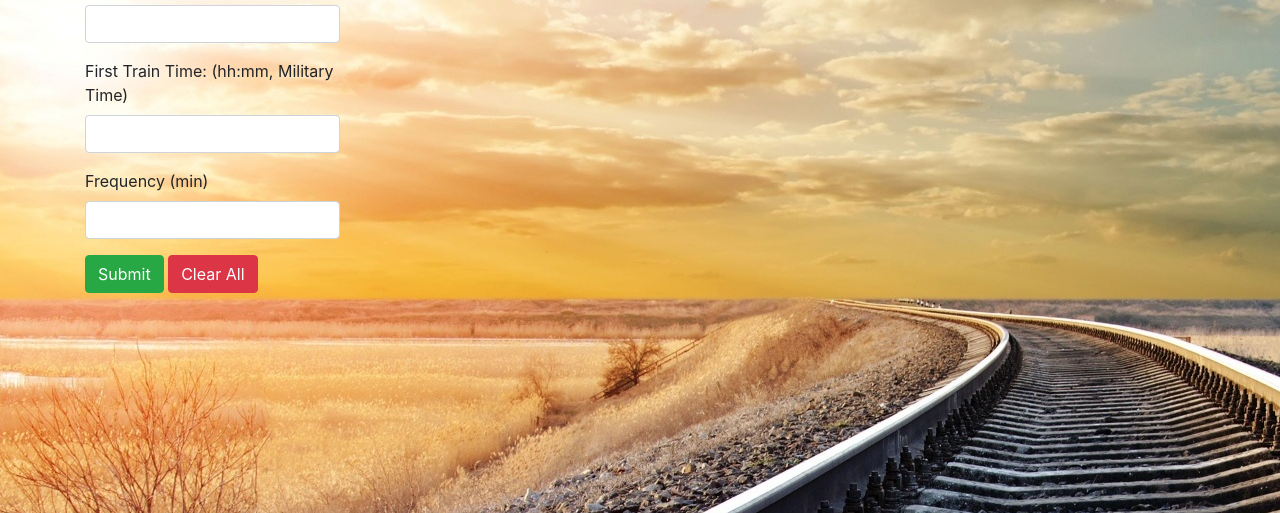
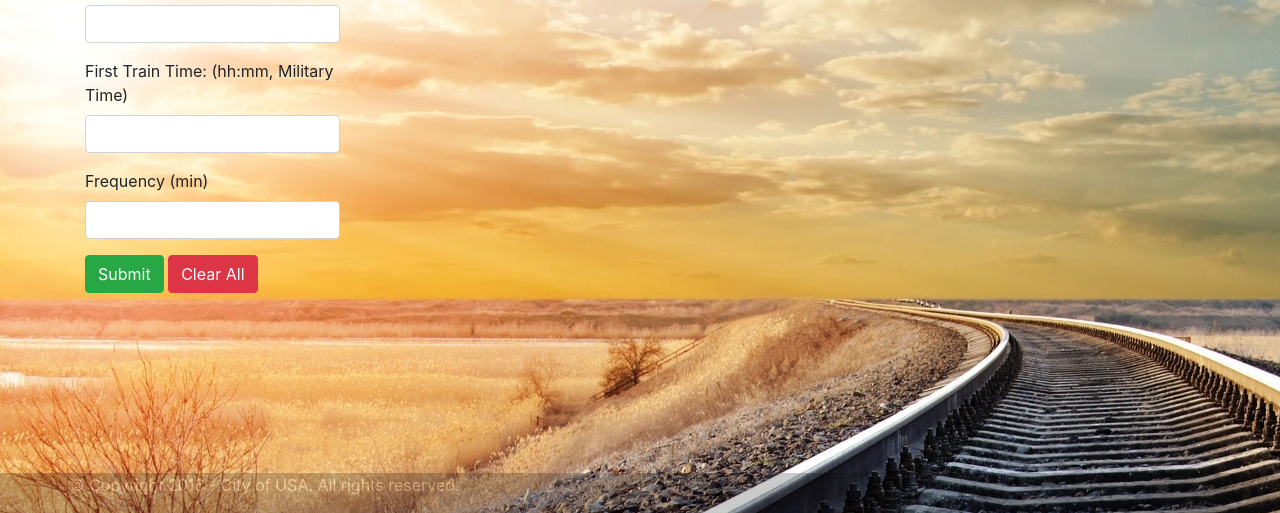
Before and after one commit to Jdeje002/Firebase-Assignment---Train-Scheduler, a plain HTML site: page index.html in a window 1280 px wide. Shown: the part 287-800 px from the top of the page. Drawn offline with nearby package versions, Linux system fonts and the light colour scheme; no server answers.

Commit message:
footer added

```diff
--- a/assets/css/style.css
+++ b/assets/css/style.css
@@ -1,14 +1,28 @@
+
+body{
+    background-image: url("../img/traintracks.jpg")
+}
+#tableBody{
+    background-color: whitesmoke;
+    margin-bottom: 25px;
+}
+
 .jumbotron {
     padding:20px;
     margin-bottom: 0px;
     opacity: 0.2;
     color: #fff;
     background: #000;
+}
 
-}
-body{
-    background-image: url("../img/traintracks.jpg")
-}
-#tableBody{
-    background-color: white
-}
+.footer-bottom{
+    position: fixed;
+   left: 0;
+   bottom: 0;
+   width: 100%;
+   background-color:black;
+   opacity: .2;
+   color: white;
+   text-align: center;
+
+    }
--- a/index.html
+++ b/index.html
@@ -1,5 +1,6 @@
 <!doctype html>
 <html lang="en">
+
 <head>
   <title>Choo Choo</title>
   <!-- Required meta tags -->
@@ -7,9 +8,11 @@
   <meta name="viewport" content="width=device-width, initial-scale=1, shrink-to-fit=no">
 
   <!-- Bootstrap CSS -->
-    <link rel="stylesheet" href="https://maxcdn.bootstrapcdn.com/bootstrap/4.0.0/css/bootstrap.min.css" integrity="sha384-Gn5384xqQ1aoWXA+058RXPxPg6fy4IWvTNh0E263XmFcJlSAwiGgFAW/dAiS6JXm" crossorigin="anonymous">
+  <link rel="stylesheet" href="https://maxcdn.bootstrapcdn.com/bootstrap/4.0.0/css/bootstrap.min.css" integrity="sha384-Gn5384xqQ1aoWXA+058RXPxPg6fy4IWvTNh0E263XmFcJlSAwiGgFAW/dAiS6JXm"
+    crossorigin="anonymous">
   <link rel="stylesheet" href="assets/css/style.css">
 </head>
+
 <body>
 
   <!-- intro banner -->
@@ -20,18 +23,19 @@
           <p> Catch A Ride </p>
       </div>
 
+
   <div class="container">
     <div class="row">
       <div class="col-sm-3 train-input">
 
-            <form id = "trainForm">
+        <form id="trainForm">
           <div class="form-group">
-                      <label >Train Name:</label>
-                      <input class="form-control"id="input-TrainName">
+            <label>Train Name:</label>
+            <input class="form-control" id="input-TrainName">
           </div>
           <div class="form-group">
-                      <label >Destination:</label>
-                      <input class="form-control"id="input-Destination">
+            <label>Destination:</label>
+            <input class="form-control" id="input-Destination">
           </div>
           <div class="form-group">
             <label> First Train Time: (hh:mm, Military Time)</label>
@@ -42,7 +46,7 @@
             <input class="form-control" id="input-Frequency">
           </div>
         </form>
-                  <div >
+        <div>
           <button class="btn btn-success" id="submit">Submit</button>
           <button class="btn btn-danger" id="clear">Clear All</button>
         </div>
@@ -53,7 +57,9 @@
         <table class="table">
           <div class="panel panel-primary">
             <div class="panel-heading">
-                      <h3 class="panel-title"><strong>Choo Choo</strong></h3>
+              <h3 class="panel-title">
+                <strong>Choo Choo</strong>
+              </h3>
             </div>
             <div class="panel-body">
               <table class="table table-hover" id='tableBody'>
@@ -72,12 +78,18 @@
             </div>
           </div>
           <thead>
+          </thead>
+      </div>
+    </div>
 
-
-
-
-
-        </thead>
+    <div class="footer-bottom">
+        <div class="container">
+          <div class="row">
+            <div class="col-xs-12">
+              <!--Footer Bottom-->
+              <p class="text-xs-center">&copy; Copyright 2016 - City of USA.  All rights reserved.</p>
+            </div>
+          </div>
         </div>
       </div>
 
@@ -89,12 +101,15 @@
 
     <!-- Optional JavaScript -->
     <!-- jQuery first, then Popper.js, then Bootstrap JS -->
-    <script src="https://code.jquery.com/jquery-3.2.1.slim.min.js" integrity="sha384-KJ3o2DKtIkvYIK3UENzmM7KCkRr/rE9/Qpg6aAZGJwFDMVNA/GpGFF93hXpG5KkN" crossorigin="anonymous"></script>
-    <script src="https://cdnjs.cloudflare.com/ajax/libs/popper.js/1.12.9/umd/popper.min.js" integrity="sha384-ApNbgh9B+Y1QKtv3Rn7W3mgPxhU9K/ScQsAP7hUibX39j7fakFPskvXusvfa0b4Q" crossorigin="anonymous"></script>
-    <script src="https://maxcdn.bootstrapcdn.com/bootstrap/4.0.0/js/bootstrap.min.js" integrity="sha384-JZR6Spejh4U02d8jOt6vLEHfe/JQGiRRSQQxSfFWpi1MquVdAyjUar5+76PVCmYl" crossorigin="anonymous"></script>
+    <script src="https://code.jquery.com/jquery-3.2.1.slim.min.js" integrity="sha384-KJ3o2DKtIkvYIK3UENzmM7KCkRr/rE9/Qpg6aAZGJwFDMVNA/GpGFF93hXpG5KkN"
+      crossorigin="anonymous"></script>
+    <script src="https://cdnjs.cloudflare.com/ajax/libs/popper.js/1.12.9/umd/popper.min.js" integrity="sha384-ApNbgh9B+Y1QKtv3Rn7W3mgPxhU9K/ScQsAP7hUibX39j7fakFPskvXusvfa0b4Q"
+      crossorigin="anonymous"></script>
+    <script src="https://maxcdn.bootstrapcdn.com/bootstrap/4.0.0/js/bootstrap.min.js" integrity="sha384-JZR6Spejh4U02d8jOt6vLEHfe/JQGiRRSQQxSfFWpi1MquVdAyjUar5+76PVCmYl"
+      crossorigin="anonymous"></script>
     <script src="https://www.gstatic.com/firebasejs/4.10.1/firebase.js"></script>
     <script src="https://cdn.jsdelivr.net/momentjs/2.12.0/moment.min.js"></script>
-    <script src = "assets/java/js.js"></script>
+    <script src="assets/java/js.js"></script>
 
 </body>
 
```
Lines whose indentation alone changed are shown as unchanged.
